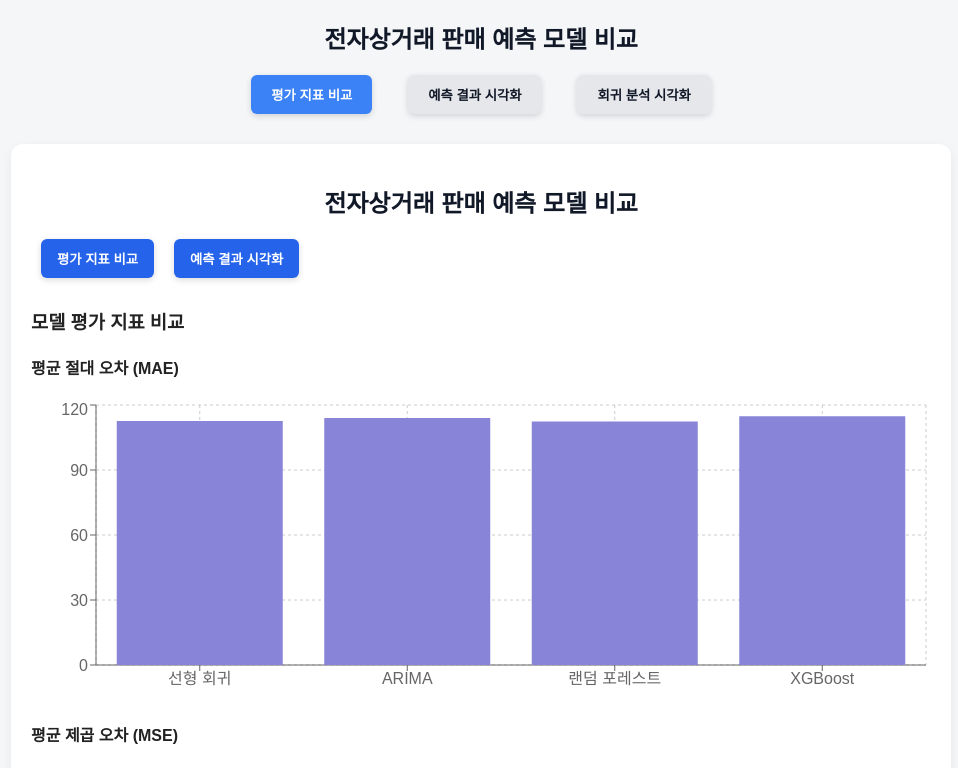
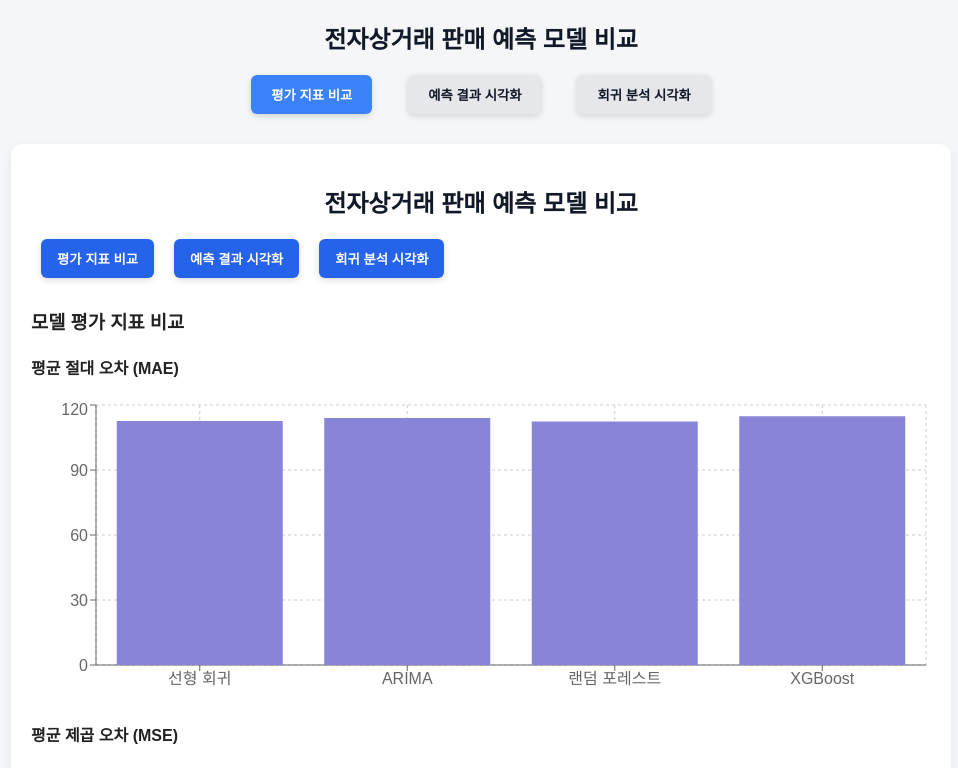
Before and after one commit to JoeyAJ/forecast-dashboard, a React (Create React App) app: page / in a window 1280 px wide. Shown: the top 768 px of the page, without its empty margins (159-1117 px from the left). Built offline with nearby package versions, Linux system fonts and the light colour scheme; the HTML template or start-up script is replaced by a standard one.

Commit message:
Update ModelComparisonDashboard.js

```diff
--- a/src/ModelComparisonDashboard.js
+++ b/src/ModelComparisonDashboard.js
@@ -4,6 +4,7 @@ import {
   LineChart, Line, ComposedChart, Scatter
 } from 'recharts';
 import './index.css';
+import RegressionAnalysisDashboard from './RegressionAnalysisDashboard';
 
 const ModelComparisonDashboard = () => {
   const [activeTab, setActiveTab] = useState('metrics');
@@ -268,16 +269,22 @@ const ModelComparisonDashboard = () => {
         >
           예측 결과 시각화
         </button>
+            <button
+  className={`px-4 py-2 mx-2 rounded-md ${activeTab === 'regression' ? 'bg-blue-600 text-white' : 'bg-gray-200 text-gray-800'}`}
+  onClick={() => setActiveTab('regression')}
+>
+  회귀 분석 시각화
+</button>
       </div>
 
       {/* 콘텐츠 영역 제목 */}
       <h3 className="text-xl font-bold mb-6 text-center">
-        {activeTab === 'metrics' ? '모델 평가 지표 비교' : '모델 예측 결과 시각화'}
+       {activeTab === 'metrics' ? '모델 평가 지표 비교' : activeTab === 'predictions' ? '모델 예측 결과 시각화' : '선형 회귀 분석'}
       </h3>
 
       {/* 콘텐츠 영역 */}
       <div className="content-area">
-        {activeTab === 'metrics' ? renderMetricsCharts() : renderPredictionCharts()}
+      {activeTab === 'metrics' ? renderMetricsCharts() : activeTab === 'predictions' ? renderPredictionCharts() : <RegressionAnalysisDashboard />}
       </div>
 
       {/* 모델 결론 */}
```
